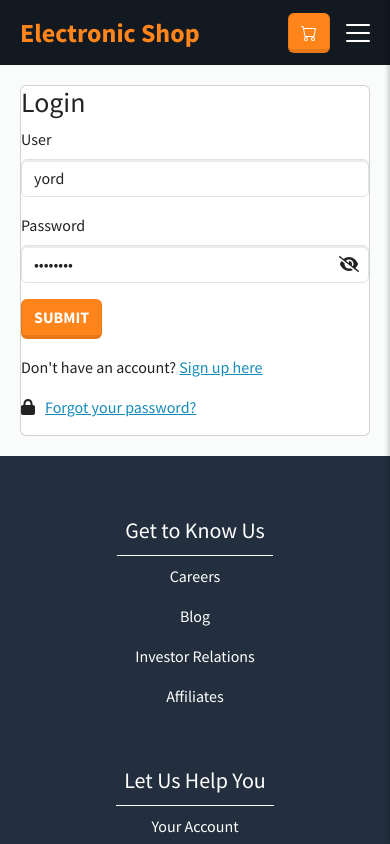
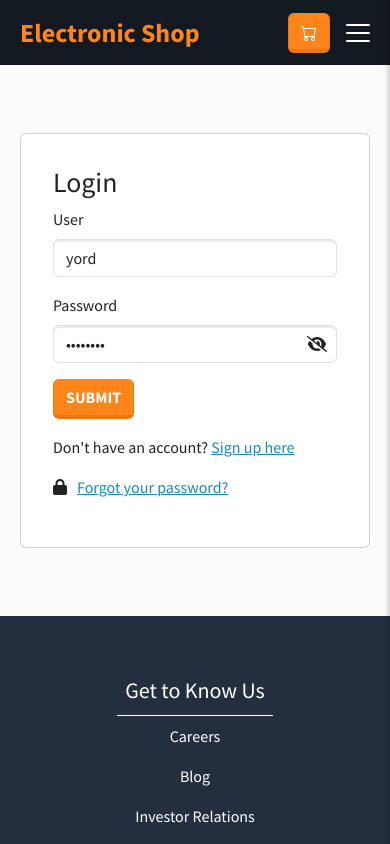
Before and after one commit to Yordanni-Ortiz/Ecommerce-React, a React (Vite) app: page /login in a window 390 px wide. Shown: the top 844 px of the page. Built offline with nearby package versions, Linux system fonts and the light colour scheme.

Commit message:
Login responsive.

```diff
--- a/src/assets/styles/LogIn.css
+++ b/src/assets/styles/LogIn.css
@@ -6,3 +6,8 @@
     padding: 20px;
     margin-top: 65px;
 }
+.card-login {
+    max-width: 500px;
+    margin: 3rem auto;
+    padding: 2rem;
+  }
```
